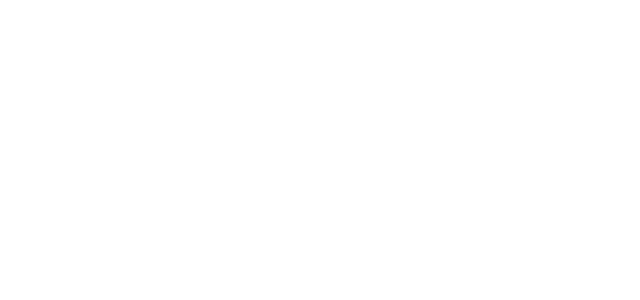
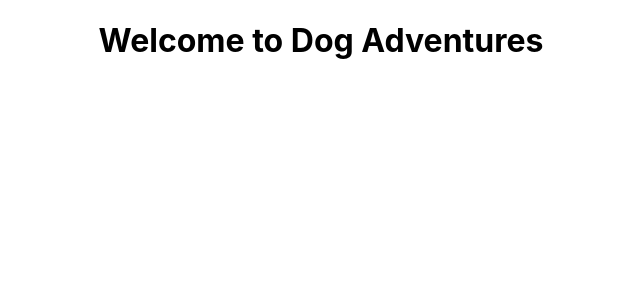
Before and after one commit to timtran007/phase-3-project-dog-adventures-client, a React (Create React App) app: page / in a window 1280 px wide. Shown: the top 300 px of the page, without its empty margins (319-959 px from the left). Built offline with nearby package versions, Linux system fonts and the light colour scheme.

Commit message:
import Nav component into App.js add H1

```diff
--- a/src/App.js
+++ b/src/App.js
@@ -1,9 +1,13 @@
 import React from "react";
+import Nav from "./Nav"
 
 function App() {
   return (
     <div>
-
+      <h1 style={{textAlign: "center"}}> Welcome to Dog Adventures</h1>
+      <div>
+        <Nav />
+      </div>
     </div>
   );
 }
```
